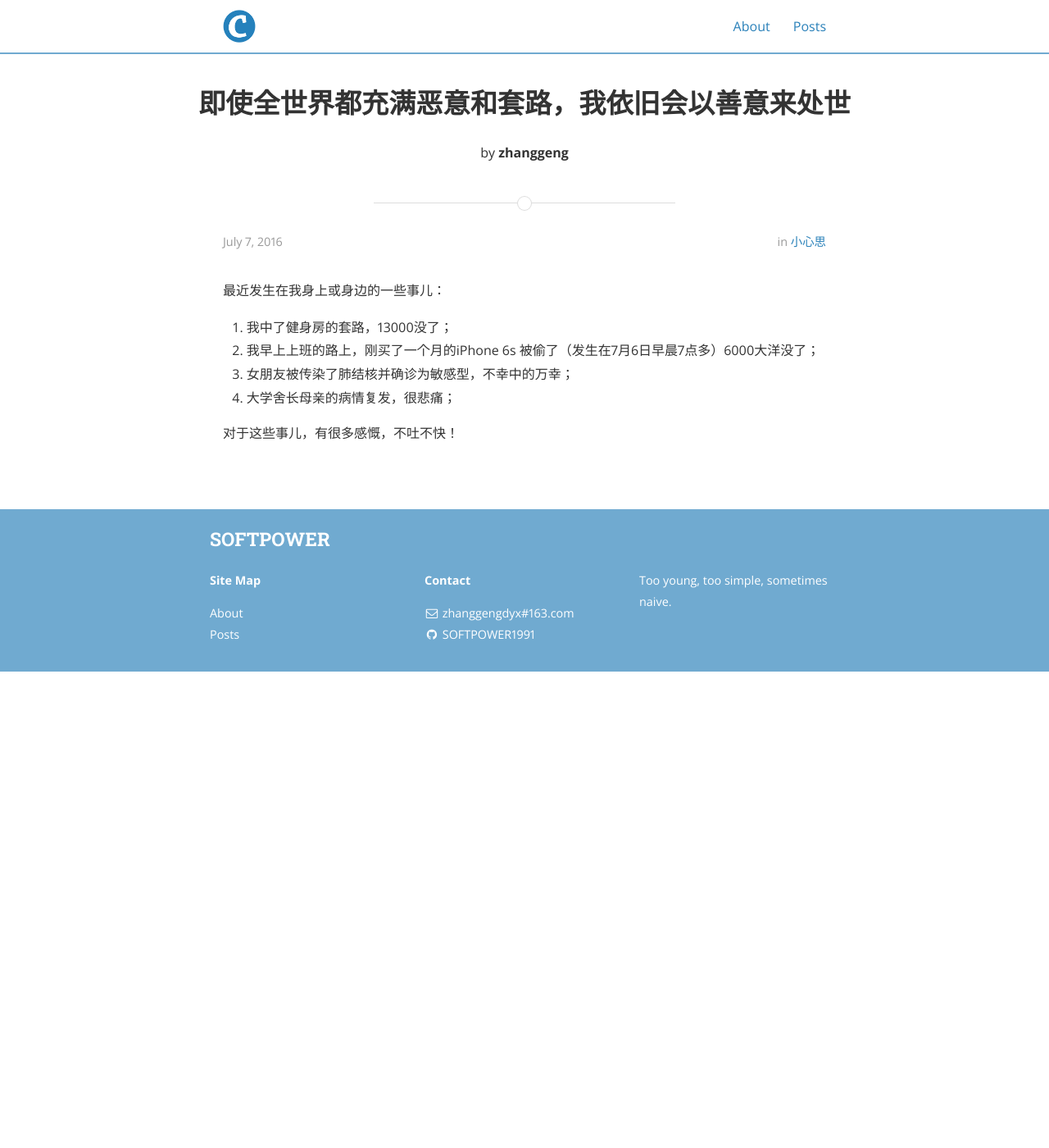
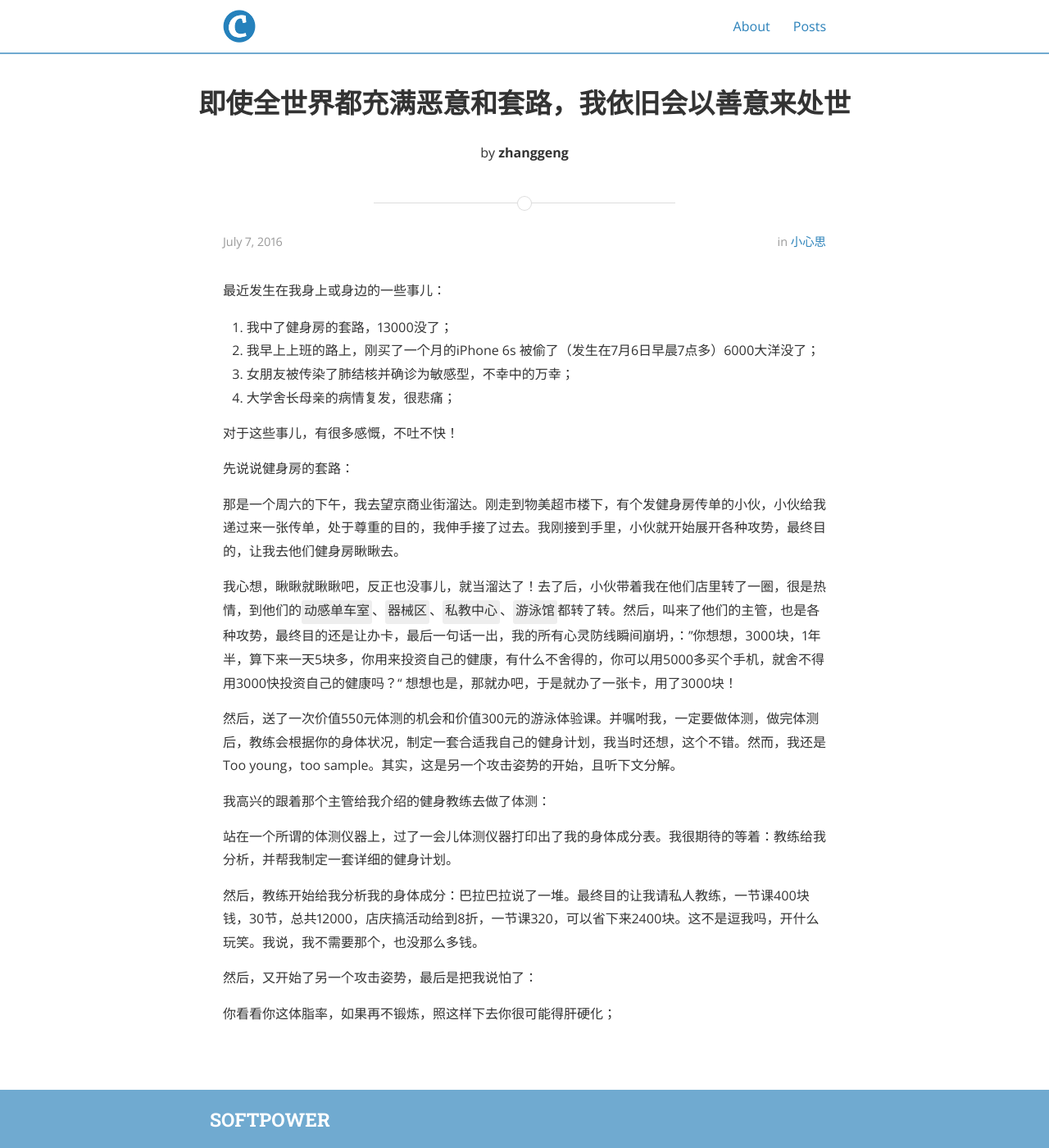
Before and after one commit to SOFTPOWER1991/SOFTPOWER1991.github.io, a Jekyll site: the page built from _posts/2016-07-6-即使全世界都充满恶意和套路，我依旧会以善意来处世.markdown, in a window 1280 px wide and 1400 px high. Shown: the whole window at 82% size. Built offline with Jekyll 4.4.1, drawn with Linux system fonts in a browser that asks for light colours; nearby versions of some CDN libraries; a style sheet for code colours, icons or effects is not loaded.

Commit message:
add a new post about think

```diff
--- a/_posts/2016-07-6-即使全世界都充满恶意和套路，我依旧会以善意来处世.markdown
+++ b/_posts/2016-07-6-即使全世界都充满恶意和套路，我依旧会以善意来处世.markdown
@@ -14,3 +14,21 @@ categories: 小心思
 4. 大学舍长母亲的病情复发，很悲痛；
 
 对于这些事儿，有很多感慨，不吐不快！
+
+先说说健身房的套路：
+
+那是一个周六的下午，我去望京商业街溜达。刚走到物美超市楼下，有个发健身房传单的小伙，小伙给我递过来一张传单，处于尊重的目的，我伸手接了过去。我刚接到手里，小伙就开始展开各种攻势，最终目的，让我去他们健身房瞅瞅去。
+
+我心想，瞅瞅就瞅瞅吧，反正也没事儿，就当溜达了！去了后，小伙带着我在他们店里转了一圈，很是热情，到他们的`动感单车室`、`器械区`、`私教中心`、`游泳馆`都转了转。然后，叫来了他们的主管，也是各种攻势，最终目的还是让办卡，最后一句话一出，我的所有心灵防线瞬间崩坍，：”你想想，3000块，1年半，算下来一天5块多，你用来投资自己的健康，有什么不舍得的，你可以用5000多买个手机，就舍不得用3000快投资自己的健康吗？“ 想想也是，那就办吧，于是就办了一张卡，用了3000块！
+
+然后，送了一次价值550元体测的机会和价值300元的游泳体验课。并嘱咐我，一定要做体测，做完体测后，教练会根据你的身体状况，制定一套合适我自己的健身计划，我当时还想，这个不错。然而，我还是Too young，too sample。其实，这是另一个攻击姿势的开始，且听下文分解。
+
+我高兴的跟着那个主管给我介绍的健身教练去做了体测：
+
+站在一个所谓的体测仪器上，过了一会儿体测仪器打印出了我的身体成分表。我很期待的等着：教练给我分析，并帮我制定一套详细的健身计划。
+
+然后，教练开始给我分析我的身体成分：巴拉巴拉说了一堆。最终目的让我请私人教练，一节课400块钱，30节，总共12000，店庆搞活动给到8折，一节课320，可以省下来2400块。这不是逗我吗，开什么玩笑。我说，我不需要那个，也没那么多钱。
+
+然后，又开始了另一个攻击姿势，最后是把我说怕了：
+
+你看看你这体脂率，如果再不锻炼，照这样下去你很可能得肝硬化；
```
